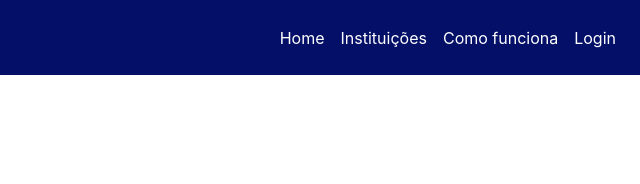
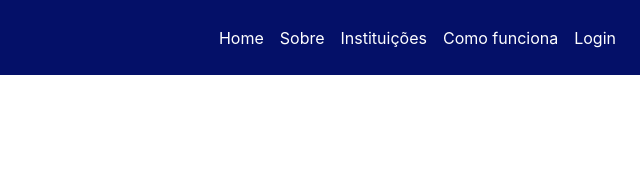
Before and after one commit to misterdmf/fraterni-frontend, a plain HTML site: page instituicoes/instituicoes.html in a window 1280 px wide. Shown: the full height of the page, 640-1280 px from the left. Drawn offline with nearby package versions, Linux system fonts and the light colour scheme; no server answers.

Commit message:
Melhorias

```diff
--- a/instituicoes/instituicoes.html
+++ b/instituicoes/instituicoes.html
@@ -52,6 +52,11 @@
             >
           </li>
           <li class="nav-item active">
+            <a class="nav-link fontColor" href="https://fraterni.com.br/sobre/"
+              >Sobre <span class="sr-only">(current)</span></a
+            >
+          </li>
+          <li class="nav-item active">
             <a class="nav-link fontColor" href="instituicoes.html"
               >Instituições</a
             >
```
